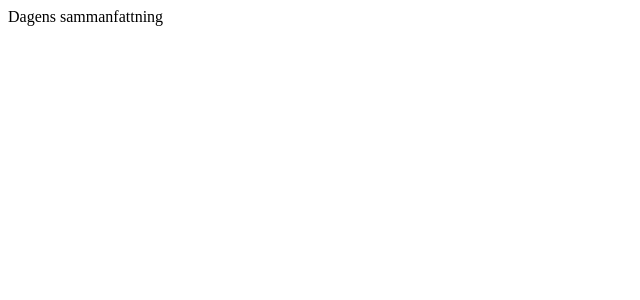
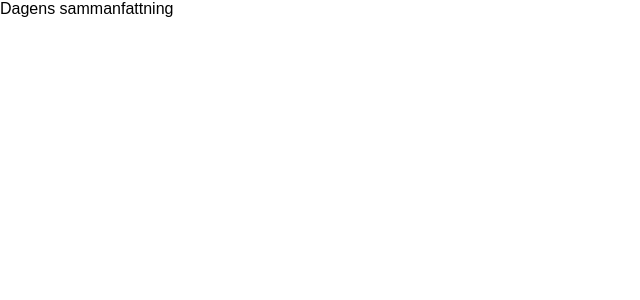
Before and after one commit to georgemounayer/fitness-diet-coach, a Next.js app: page / in a window 1280 px wide. Shown: the top 300 px of the page, without its empty margins (0-640 px from the left). Built offline with nearby package versions, Linux system fonts and the light colour scheme.

Commit message:
Update layout v1.4.3.tsx

```diff
--- a/app/layout.tsx
+++ b/app/layout.tsx
@@ -1,3 +1,19 @@
-export default function Layout({ children }: { children: React.ReactNode }) {
-  return <div>{children}</div>;
+// app/layout.tsx
+import './globals.css';
+
+export const metadata = {
+  title: 'Fitness Diet Coach',
+  description: 'Personlig träning och kostschema',
+};
+
+export default function RootLayout({
+  children,
+}: {
+  children: React.ReactNode;
+}) {
+  return (
+    <html lang="sv">
+      <body>{children}</body>
+    </html>
+  );
 }
```
